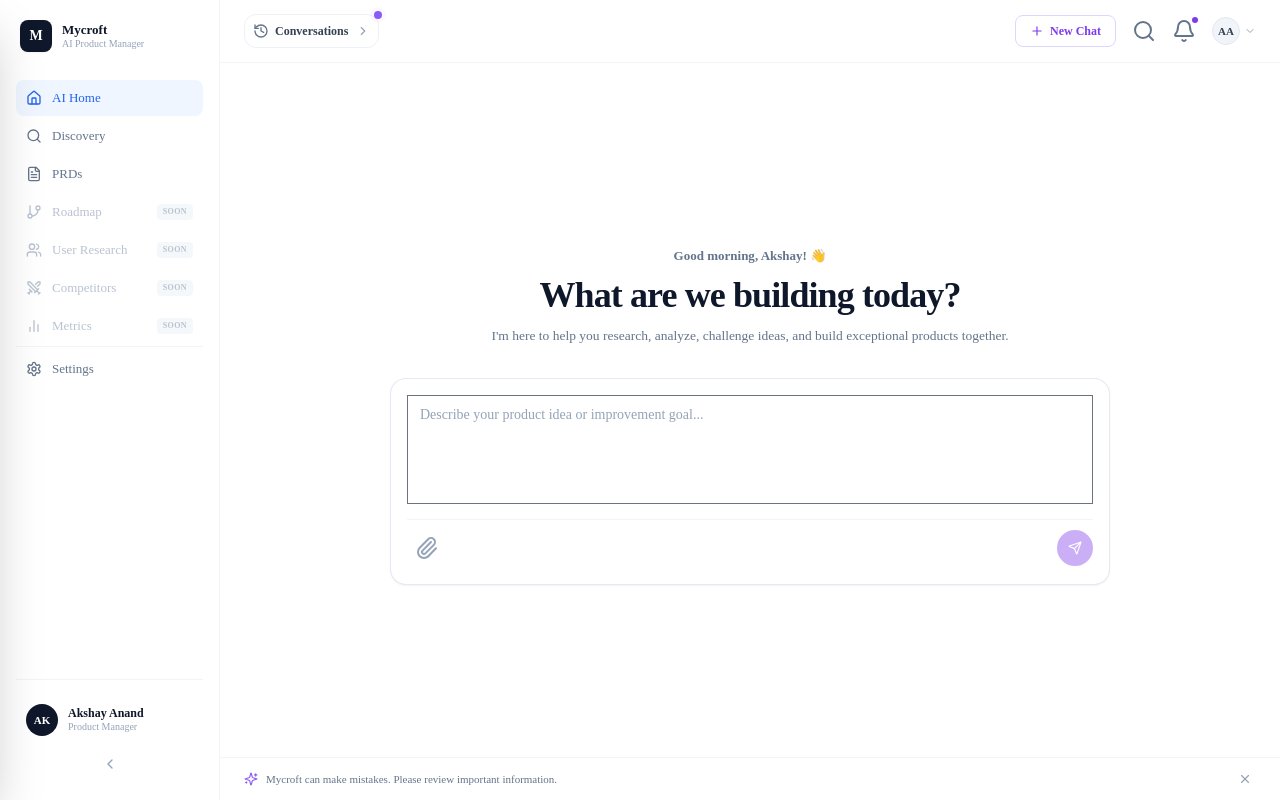
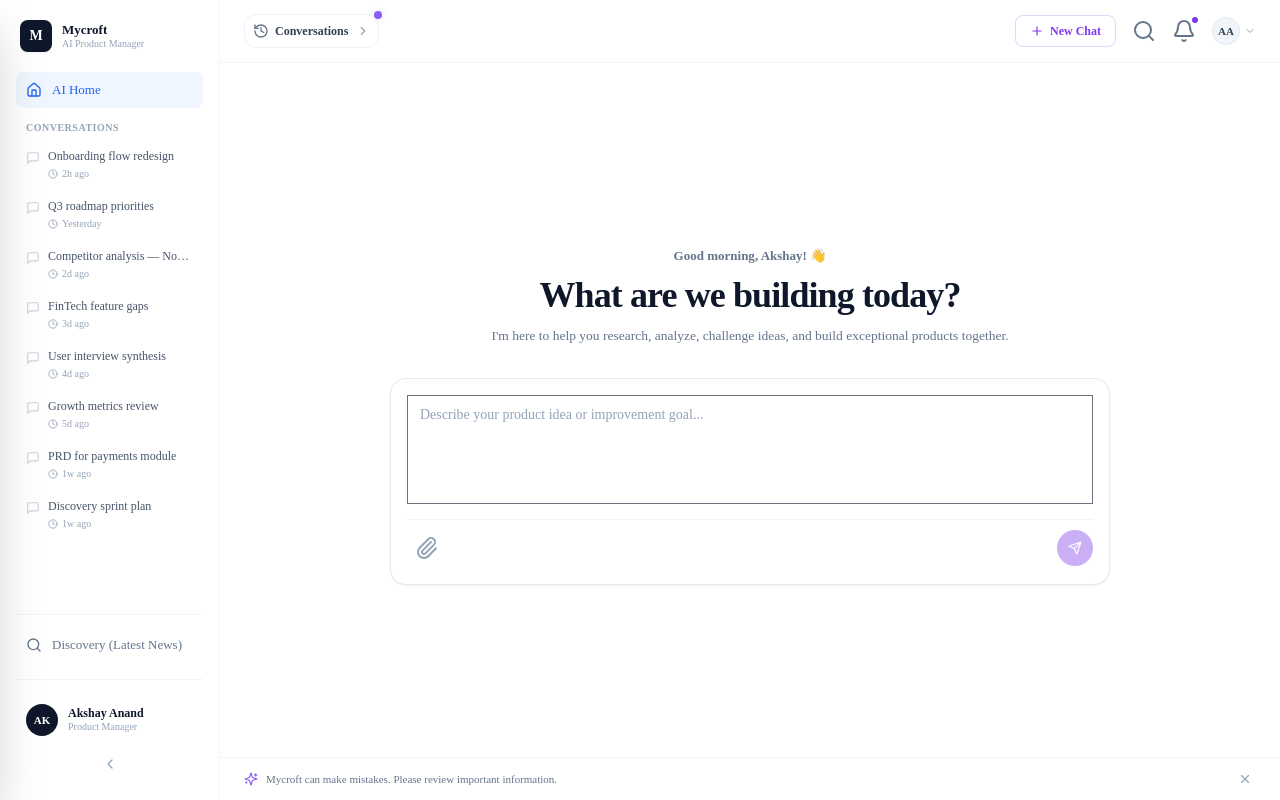
Before and after one commit to AkshayPMinfo/Mycroft-, a Next.js app: page /product/home in a window 1280 px wide. Built offline with nearby package versions, Linux system fonts and the light colour scheme.

Commit message:
feat: sidebar — AI Home, scrollable conversations, Discovery (Latest News)

```diff
--- a/components/layout/sidebar.tsx
+++ b/components/layout/sidebar.tsx
@@ -6,60 +6,33 @@ import { usePathname } from "next/navigation";
 import {
   Home,
   Search,
-  FileText,
-  GitBranch,
-  Users,
-  Swords,
-  BarChart2,
-  Settings,
-  Bot,
-  FolderKanban,
   MessageSquare,
-  Bug,
-  BrainCircuit,
-  TerminalSquare,
-  ChevronDown,
   ChevronRight,
-  ChevronLeft
+  ChevronLeft,
+  Clock,
 } from "lucide-react";
 import { cn } from "@/lib/utils";
 
-const productItems = [
-  { label: "AI Home", href: "/product/home", icon: Home },
-  { label: "Discovery", href: "/product/discovery", icon: Search },
-  { label: "PRDs", href: "/product/prds", icon: FileText },
-  { label: "Roadmap", href: "#", icon: GitBranch, comingSoon: true },
-  { label: "User Research", href: "#", icon: Users, comingSoon: true },
-  { label: "Competitors", href: "#", icon: Swords, comingSoon: true },
-  { label: "Metrics", href: "#", icon: BarChart2, comingSoon: true },
-];
-
-const engineeringItems = [
-  { label: "Command Center", href: "/command-center", icon: Bot },
-  { label: "Projects", href: "/projects", icon: FolderKanban },
-  { label: "AI Chat", href: "/chat", icon: MessageSquare },
-  { label: "Debug", href: "/debug", icon: Bug },
-  { label: "GitHub", href: "/github", icon: TerminalSquare },
-  { label: "Memory", href: "/memory", icon: BrainCircuit },
+// Placeholder conversations — replace with real data later
+const placeholderConversations = [
+  { id: "1", title: "Onboarding flow redesign", time: "2h ago" },
+  { id: "2", title: "Q3 roadmap priorities", time: "Yesterday" },
+  { id: "3", title: "Competitor analysis — Notion", time: "2d ago" },
+  { id: "4", title: "FinTech feature gaps", time: "3d ago" },
+  { id: "5", title: "User interview synthesis", time: "4d ago" },
+  { id: "6", title: "Growth metrics review", time: "5d ago" },
+  { id: "7", title: "PRD for payments module", time: "1w ago" },
+  { id: "8", title: "Discovery sprint plan", time: "1w ago" },
 ];
 
 export function Sidebar() {
   const pathname = usePathname();
-  const [engineeringExpanded, setEngineeringExpanded] = useState(false);
   const [isSidebarCollapsed, setIsSidebarCollapsed] = useState(false);
 
   useEffect(() => {
     const collapsedState = localStorage.getItem("sidebar_collapsed_pref");
-    const engState = localStorage.getItem("sidebar_engineering_expanded");
     if (collapsedState !== null) setIsSidebarCollapsed(collapsedState === "true");
-    if (engState !== null) setEngineeringExpanded(engState === "true");
   }, []);
-
-  const toggleEngineering = () => {
-    const val = !engineeringExpanded;
-    setEngineeringExpanded(val);
-    localStorage.setItem("sidebar_engineering_expanded", String(val));
-  };
 
   const toggleSidebarCollapse = () => {
     const val = !isSidebarCollapsed;
@@ -71,7 +44,7 @@ export function Sidebar() {
   return (
     <>
       <aside className={cn(
-        "fixed inset-y-0 left-0 z-30 hidden flex-col border-r border-slate-100 bg-white py-5 lg:flex overflow-y-auto transition-all duration-300 ease-in-out",
+        "fixed inset-y-0 left-0 z-30 hidden flex-col border-r border-slate-100 bg-white py-5 lg:flex transition-all duration-300 ease-in-out",
         isSidebarCollapsed ? "w-[64px] px-2" : "w-[220px] px-4"
       )}>
 
@@ -79,7 +52,7 @@ export function Sidebar() {
         <Link
           href="/product/home"
           className={cn(
-            "mb-7 flex items-center gap-2.5 px-1 rounded-lg",
+            "mb-5 flex items-center gap-2.5 px-1 rounded-lg",
             isSidebarCollapsed && "justify-center px-0"
           )}
         >
@@ -94,75 +67,73 @@ export function Sidebar() {
           )}
         </Link>
 
-        {/* ── Product Nav ── */}
-        <nav className="flex-1 space-y-0.5">
-          {productItems.map((item) => {
-            const active = pathname === item.href;
-            const Icon = item.icon;
-
-            if (item.comingSoon) {
-              return (
-                <div
-                  key={item.label}
-                  title={isSidebarCollapsed ? `${item.label} (Coming Soon)` : undefined}
+        {/* ── AI Home ── */}
+        <Link
+          href="/product/home"
+          title={isSidebarCollapsed ? "AI Home" : undefined}
           className={cn(
-                    "flex h-9 items-center gap-2.5 rounded-lg px-2.5 text-[13px] font-medium text-slate-400 cursor-not-allowed select-none bg-transparent opacity-65",
-                    isSidebarCollapsed && "justify-center px-0"
-                  )}
-                >
-                  <Icon className="size-4 shrink-0 text-slate-350" />
-                  {!isSidebarCollapsed && (
-                    <div className="flex items-center justify-between w-full min-w-0 gap-1">
-                      <span className="truncate">{item.label}</span>
-                      <span className="text-[8px] font-bold uppercase tracking-wider bg-slate-100 text-slate-450 px-1.5 py-0.5 rounded shrink-0">Soon</span>
-                    </div>
-                  )}
-                </div>
-              );
-            }
-
-            return (
-              <Link
-                key={item.label}
-                href={item.href}
-                title={isSidebarCollapsed ? item.label : undefined}
-                className={cn(
-                  "flex h-9 items-center gap-2.5 rounded-lg px-2.5 text-[13px] font-medium transition-all",
-                  active
+            "flex h-9 items-center gap-2.5 rounded-lg px-2.5 text-[13px] font-medium transition-all shrink-0",
+            pathname === "/product/home"
               ? "bg-blue-50 text-blue-600"
               : "text-slate-500 hover:bg-slate-50 hover:text-slate-900",
             isSidebarCollapsed && "justify-center px-0"
           )}
         >
-                <Icon className="size-4 shrink-0" />
-                {!isSidebarCollapsed && <span className="truncate">{item.label}</span>}
+          <Home className="size-4 shrink-0" />
+          {!isSidebarCollapsed && <span>AI Home</span>}
         </Link>
-            );
-          })}
 
-          {/* Settings */}
-          <div className="pt-1 mt-2 border-t border-slate-100">
+        {/* ── Conversations (scrollable, between AI Home and Discovery) ── */}
+        {!isSidebarCollapsed && (
+          <div className="flex flex-col min-h-0 flex-1 mt-3">
+            <p className="px-2.5 mb-1.5 text-[10px] font-bold uppercase tracking-wider text-slate-400">
+              Conversations
+            </p>
+            <div className="flex-1 overflow-y-auto space-y-0.5 pr-0.5">
+              {placeholderConversations.map((conv) => (
+                <button
+                  key={conv.id}
+                  className="w-full flex items-start gap-2 rounded-lg px-2.5 py-2 text-left hover:bg-slate-50 transition-colors group"
+                >
+                  <MessageSquare className="size-3.5 shrink-0 mt-0.5 text-slate-300 group-hover:text-slate-400" />
+                  <div className="min-w-0 flex-1">
+                    <p className="text-[12px] font-medium text-slate-600 truncate leading-tight group-hover:text-slate-900">
+                      {conv.title}
+                    </p>
+                    <p className="flex items-center gap-1 text-[10px] text-slate-400 mt-0.5">
+                      <Clock className="size-2.5" />
+                      {conv.time}
+                    </p>
+                  </div>
+                </button>
+              ))}
+            </div>
+          </div>
+        )}
+
+        {/* Spacer when collapsed */}
+        {isSidebarCollapsed && <div className="flex-1" />}
+
+        {/* ── Discovery (Latest News) — pinned at bottom of main area ── */}
+        <div className={cn("shrink-0", !isSidebarCollapsed && "mt-3 pt-3 border-t border-slate-100")}>
           <Link
-              href="/settings"
-              title={isSidebarCollapsed ? "Settings" : undefined}
+            href="/product/discovery"
+            title={isSidebarCollapsed ? "Discovery (Latest News)" : undefined}
             className={cn(
               "flex h-9 items-center gap-2.5 rounded-lg px-2.5 text-[13px] font-medium transition-all",
-                pathname === "/settings"
+              pathname === "/product/discovery"
                 ? "bg-blue-50 text-blue-600"
                 : "text-slate-500 hover:bg-slate-50 hover:text-slate-900",
               isSidebarCollapsed && "justify-center px-0"
             )}
           >
-              <Settings className="size-4 shrink-0" />
-              {!isSidebarCollapsed && <span>Settings</span>}
+            <Search className="size-4 shrink-0" />
+            {!isSidebarCollapsed && <span className="truncate">Discovery (Latest News)</span>}
           </Link>
         </div>
 
-          {/* Collapsible Engineering list hidden for now */}
-        </nav>
-
         {/* ── Profile + Collapse toggle ── */}
-        <div className="mt-auto pt-4 border-t border-slate-100 space-y-1">
+        <div className="mt-4 pt-4 border-t border-slate-100 space-y-1 shrink-0">
           {!isSidebarCollapsed ? (
             <div className="flex items-center gap-2.5 px-2.5 py-2 rounded-lg hover:bg-slate-50 cursor-pointer transition-colors">
               <div className="flex size-8 items-center justify-center rounded-full bg-slate-900 text-white text-[11px] font-bold shrink-0">AK</div>
@@ -187,47 +158,27 @@ export function Sidebar() {
         </div>
       </aside>
 
-      {/* ── Mobile nav (bottom bar) ── */}
+      {/* ── Mobile nav (bottom bar — AI Home + Discovery only) ── */}
       <nav className="fixed inset-x-3 bottom-3 z-40 flex rounded-2xl border bg-white/90 p-2 shadow-lg backdrop-blur-xl lg:hidden gap-1">
-        {productItems.slice(0, 5).map((item) => {
-          const active = pathname === item.href;
-          const Icon = item.icon;
-
-          if (item.comingSoon) {
-            return (
-              <div
-                key={item.label}
-                className="flex flex-1 h-10 items-center justify-center rounded-xl text-slate-300 cursor-not-allowed select-none opacity-50"
-                title={`${item.label} (Coming Soon)`}
-              >
-                <Icon className="size-4" />
-              </div>
-            );
-          }
-
-          return (
         <Link
-              key={item.label}
-              href={item.href}
+          href="/product/home"
           className={cn(
             "flex flex-1 h-10 items-center justify-center rounded-xl text-slate-500",
-                active && "bg-blue-50 text-blue-600"
+            pathname === "/product/home" && "bg-blue-50 text-blue-600"
           )}
-              aria-label={item.label}
+          aria-label="AI Home"
         >
-              <Icon className="size-4" />
+          <Home className="size-4" />
         </Link>
-          );
-        })}
         <Link
-          href="/settings"
+          href="/product/discovery"
           className={cn(
             "flex flex-1 h-10 items-center justify-center rounded-xl text-slate-500",
-            pathname === "/settings" && "bg-blue-50 text-blue-600"
+            pathname === "/product/discovery" && "bg-blue-50 text-blue-600"
           )}
-          aria-label="Settings"
+          aria-label="Discovery (Latest News)"
         >
-          <Settings className="size-4" />
+          <Search className="size-4" />
         </Link>
       </nav>
     </>
```
Lines whose indentation alone changed are shown as unchanged.
